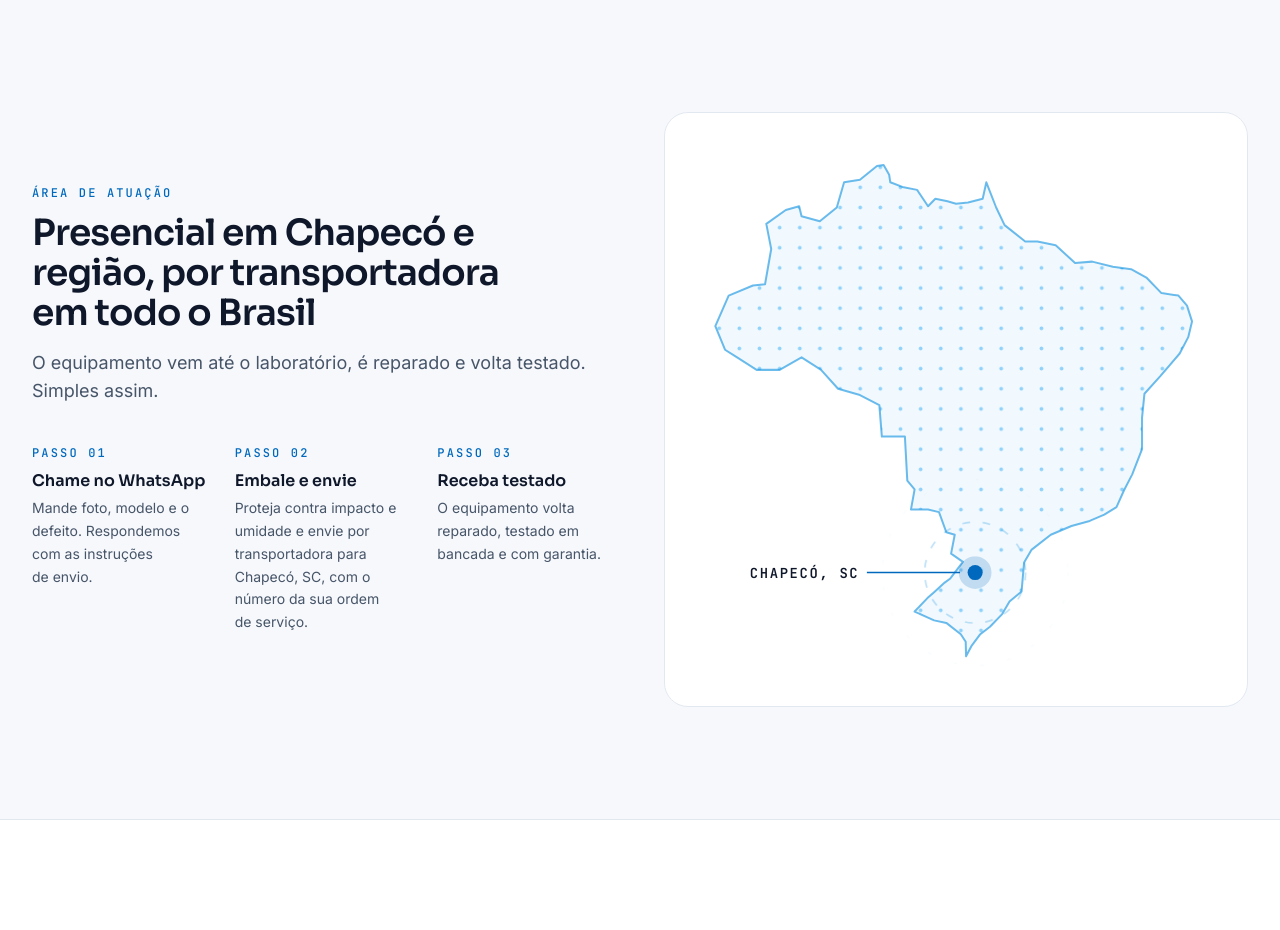
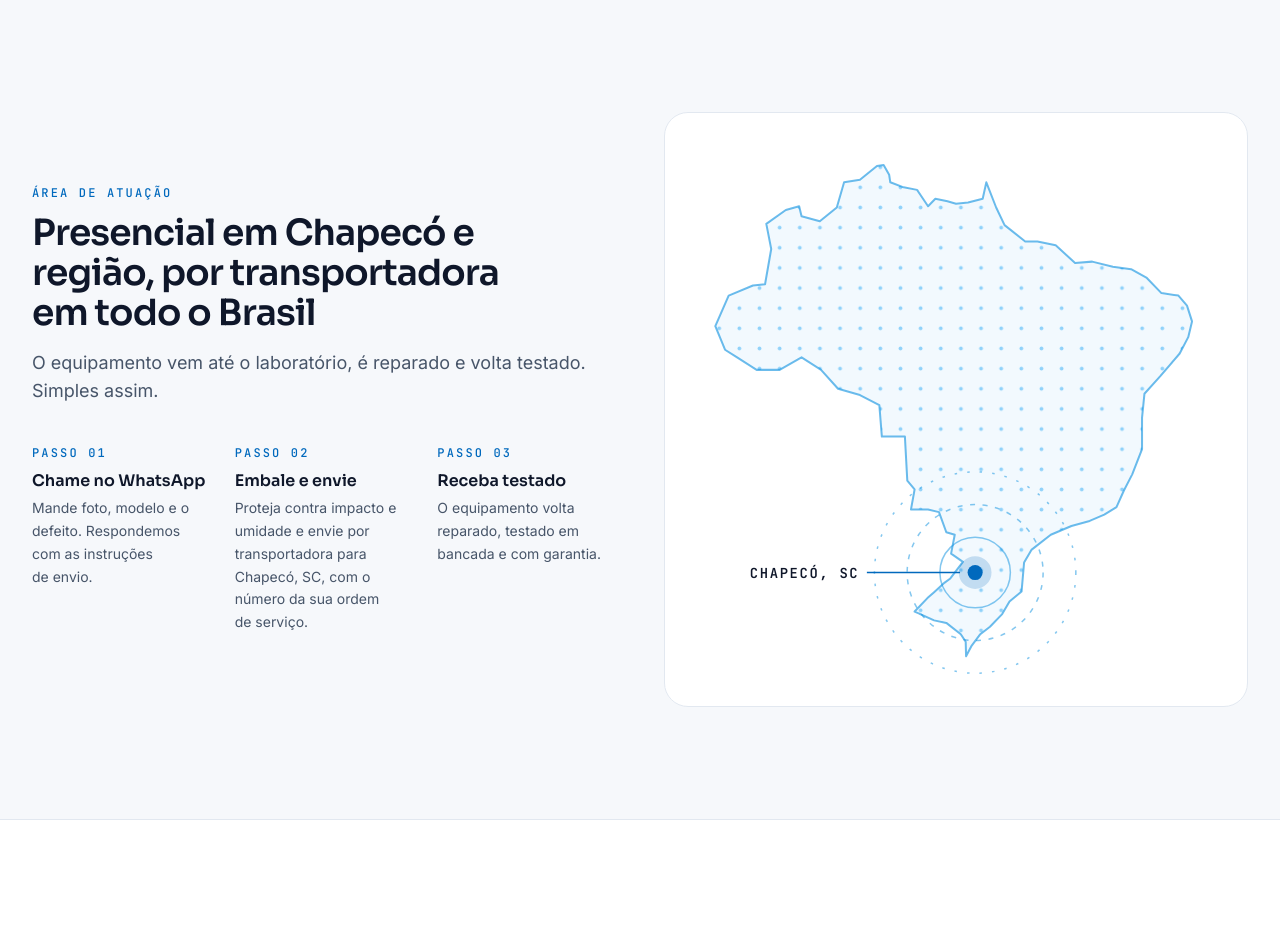
Before and after one commit to LucasJandrey5/site-mrj, a Next.js app: page / in a window 1280 px wide. Shown: the part 4920-5850 px from the top of the page. Built offline with nearby package versions, Linux system fonts and the light colour scheme.

Commit message:
revert: mapa de atuação volta aos anéis estáticos, sem animação

```diff
--- a/src/app/globals.css
+++ b/src/app/globals.css
@@ -30,7 +30,6 @@
 
   --animate-marquee: marquee 45s linear infinite;
   --animate-fade-in: fade-in 0.32s cubic-bezier(0.2, 0.8, 0.2, 1) both;
-  --animate-radar-ring: radar-ring 2.2s cubic-bezier(0, 0, 0.2, 1) infinite;
 
   @keyframes marquee {
     from {
@@ -49,26 +48,6 @@
     to {
       opacity: 1;
       transform: none;
-    }
-  }
-
-  /* Alcance a partir de Chapecó: o anel cresce, o tracejado abre e a linha some.
-     `r` é propriedade CSS em SVG, então dá para animar o raio sem escalar o traço. */
-  @keyframes radar-ring {
-    0% {
-      r: 8;
-      stroke-width: 1.8;
-      stroke-dasharray: 9 2;
-      opacity: 0.9;
-    }
-    70%,
-    100% {
-      opacity: 0;
-    }
-    100% {
-      r: 88;
-      stroke-width: 0.7;
-      stroke-dasharray: 2 22;
     }
   }
 }
@@ -134,8 +113,7 @@
 
 @media (prefers-reduced-motion: reduce) {
   .animate-marquee,
-  .animate-fade-in,
-  .animate-radar-ring {
+  .animate-fade-in {
     animation: none;
   }
 }
--- a/src/components/sections/Coverage.tsx
+++ b/src/components/sections/Coverage.tsx
@@ -126,16 +126,6 @@ const BRAZIL_PATH = `${BRAZIL_OUTLINE.map((point, i) => {
 
 const [CX, CY] = project(CHAPECO).map((n) => Math.round(n * 10) / 10)
 
-/**
- * Três anéis defasados em um terço do ciclo de 2,2s. Os valores de `r` e `dash`
- * são o estado parado, usado quando o visitante pede menos movimento.
- */
-const RINGS = [
-  { r: 28, dash: '6 3', delay: 0 },
-  { r: 54, dash: '4 6', delay: -0.73 },
-  { r: 80, dash: '2 8', delay: -1.47 },
-]
-
 /** Mapa do Brasil desenhado em SVG, com Chapecó marcada e anéis de alcance. */
 function CoverageGraphic() {
   return (
@@ -160,20 +150,10 @@ function CoverageGraphic() {
       </g>
       <path d={BRAZIL_PATH} fill="none" strokeWidth="1.6" strokeLinejoin="round" className="stroke-brand-500/60" />
 
-      {/* Os anéis saem de Chapecó, abrindo o tracejado até sumir. Os atributos r e
-          strokeDasharray são o estado parado, usado com prefers-reduced-motion. */}
-      <g fill="none" strokeWidth="1.2" className="stroke-brand-500/60">
-        {RINGS.map((ring) => (
-          <circle
-            key={ring.r}
-            cx={CX}
-            cy={CY}
-            r={ring.r}
-            strokeDasharray={ring.dash}
-            className="animate-radar-ring"
-            style={{ animationDelay: `${ring.delay}s` }}
-          />
-        ))}
+      <g fill="none" strokeWidth="1.2" className="stroke-brand-500/50">
+        <circle cx={CX} cy={CY} r="28" />
+        <circle cx={CX} cy={CY} r="54" strokeDasharray="4 6" />
+        <circle cx={CX} cy={CY} r="80" strokeDasharray="2 8" />
       </g>
       <circle cx={CX} cy={CY} r="13" className="fill-brand-600/20" />
       <circle cx={CX} cy={CY} r="6" className="fill-brand-600" />
```
Also changed, not shown: 1 other file (tests, documents, lock files or other folders).
